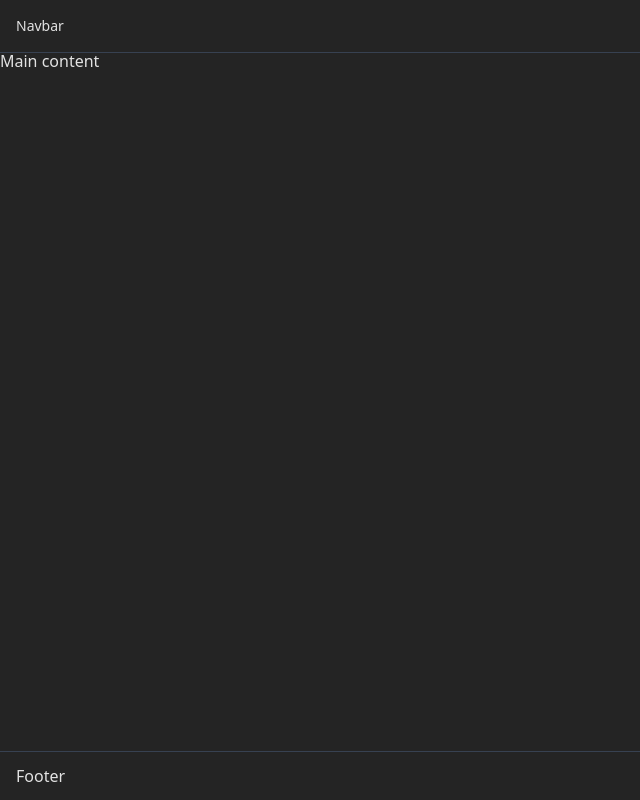
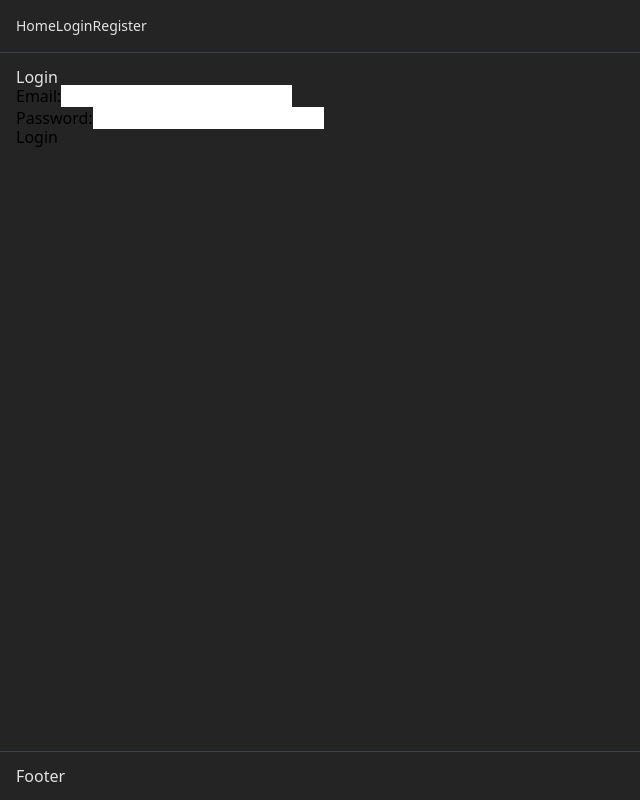
Before and after one commit to whlong1/pantry-vue, a Vue app: page /login in a window 1280 px wide. Shown: the whole page, without its empty margins (0-640 px from the left). Built offline with nearby package versions, Linux system fonts and the light colour scheme; no server answers.

Commit message:
Implement auth and routes

```diff
--- a/package.json
+++ b/package.json
@@ -9,7 +9,9 @@
     "preview": "vite preview"
   },
   "dependencies": {
-    "vue": "^3.4.21"
+    "jwt-decode": "^4.0.0",
+    "vue": "^3.4.21",
+    "vue-router": "^4.3.2"
   },
   "devDependencies": {
     "@vitejs/plugin-vue": "^5.0.4",
--- a/src/App.vue
+++ b/src/App.vue
@@ -1,17 +1,34 @@
+<script setup>
+import { onMounted } from 'vue';
+import { getToken } from './services/tokenService';
+import { auth } from './store/auth';
 
-
-<script setup>
-
+onMounted(() => {
+  const token = getToken();
+  if (token) auth.login(token);
+});
 </script>
 
 <template>
   <div class="flex flex-col h-full">
     <nav class="flex-none w-full p-4 text-sm font-medium items-center justify-between border-b border-gray-700">
-      Navbar
+      <router-link to="/">Home</router-link>
+      <!-- Public Links -->
+      <template v-if="!auth.isAuthenticated">
+        <router-link to="/login">Login</router-link>
+        <router-link to="/register">Register</router-link>
+      </template>
+      <!-- Protected Links -->
+      <template v-if="auth.isAuthenticated">
+        <router-link to="/profile">Profile</router-link>
+        <button @click="auth.logout()">Logout</button>
+      </template>
     </nav>
-    <main>
-      <h1>Main content</h1>
+
+    <main class="p-4">
+      <router-view></router-view>
     </main>
+
     <footer class="flex-none p-4 border-t border-gray-700">
       Footer
     </footer>
--- /dev/null
+++ b/src/components/Counter.vue
@@ -0,0 +1,23 @@
+<script>
+import {ref, computed, defineComponent} from "vue"
+
+export default defineComponent({
+  setup(){
+    const count = ref(0);
+    const inc = () => count.value++;
+    const dec = () => count.value--;
+
+    const count2 = computed(()=>count.value * 2)
+
+    return {count, count2, inc, dec}
+  }
+})
+</script>
+
+<template>
+  <section class="w-full flex flex-row justify-center items-center border border-white">
+    <button @click="inc">+</button>
+    <p>{{count}}</p>
+    <button @click="dec">-</button>
+  </section>
+</template>
--- a/src/main.js
+++ b/src/main.js
@@ -1,5 +1,6 @@
 import { createApp } from 'vue'
 import './assets/styles/tailwind.css'
 import App from './App.vue'
+import router from './router/index'
 
-createApp(App).mount('#app')
+createApp(App).use(router).mount('#app')
--- /dev/null
+++ b/src/pages/Home.vue
@@ -0,0 +1,7 @@
+<template>
+  Home
+</template>
+
+<script>
+export default {}
+</script>
--- /dev/null
+++ b/src/pages/Login.vue
@@ -0,0 +1,50 @@
+<template>
+  <div>
+    <h1>Login</h1>
+    <form @submit.prevent="login" class="text-black">
+      <div>
+        <label for="email">Email:</label>
+        <input type="email" id="email" v-model="form.email" required>
+      </div>
+      <div>
+        <label for="password">Password:</label>
+        <input type="password" id="password" v-model="form.password" required>
+      </div>
+      <button type="submit">Login</button>
+    </form>
+  </div>
+</template>
+
+<script>
+const BASE_URL = `${import.meta.env.VITE_SERVERLESS_URL}/login`;
+console.log(BASE_URL)
+import { auth } from '../store/auth';
+
+export default {
+  data() {
+    return {
+      form: {
+        email: '',
+        password: '',
+      }
+    }
+  },
+  methods: {
+    async login() {
+      const response = await fetch(BASE_URL, {
+        method: 'POST',
+        headers: { 'Content-Type': 'application/json' },
+        body: JSON.stringify(this.form)
+      });
+
+      if (response.ok) {
+        const data = await response.json();
+        auth.login(data.token);
+      } else {
+        const errData = await response.json();
+        console.error('Login Error:', errData);
+      }
+    }
+  }
+}
+</script>
--- /dev/null
+++ b/src/pages/Profile.vue
@@ -0,0 +1,7 @@
+<template>
+  Profile
+</template>
+
+<script>
+export default {}
+</script>
--- /dev/null
+++ b/src/pages/Register.vue
@@ -0,0 +1,50 @@
+<template>
+  <div>
+    <h1>Register</h1>
+    <form @submit.prevent="register" class="text-black">
+      <div>
+        <label for="email">Email:</label>
+        <input type="email" id="email" v-model="form.email" required>
+      </div>
+      <div>
+        <label for="password">Password:</label>
+        <input type="password" id="password" v-model="form.password" required>
+      </div>
+      <button type="submit">Submit</button>
+    </form>
+  </div>
+</template>
+
+<script>
+const BASE_URL = `${import.meta.env.VITE_SERVERLESS_URL}/register`;
+import { auth } from '../store/auth';
+
+export default {
+  data() {
+    return {
+      form: {
+        email: '',
+        password: ''
+      }
+    }
+  },
+  methods: {
+    async register() {
+
+      const response = await fetch(`${BASE_URL}`, {
+        method: 'POST',
+        headers: { 'Content-Type': 'application/json' },
+        body: JSON.stringify(this.form)
+      });
+
+      if (response.ok) {
+        const data = await response.json();
+        auth.login(data.token);
+      } else {
+        const errData = await response.json();
+        console.error('Registration Error:', errData);
+      }
+    }
+  }
+}
+</script>
--- /dev/null
+++ b/src/router/index.js
@@ -0,0 +1,33 @@
+import { createRouter, createWebHistory } from "vue-router";
+import { auth } from "../store/auth";
+
+import Home from "../pages/Home.vue";
+import Login from "../pages/Login.vue";
+import Register from "../pages/Register.vue";
+import Profile from "../pages/Profile.vue";
+
+const router = createRouter({
+  history: createWebHistory(),
+  routes: [
+    // Public Routes:
+    { path: "/", component: Home },
+    { path: "/register", component: Register },
+    { path: "/login", component: Login },
+    // Protected Routes:
+    {
+      path: "/profile",
+      component: Profile,
+      meta: { requiresAuth: true },
+    },
+  ],
+});
+
+router.beforeEach((to, from, next) => {
+  if (to.meta.requiresAuth && !auth.isAuthenticated) {
+    next("/login");
+  } else {
+    next();
+  }
+});
+
+export default router;
--- /dev/null
+++ b/src/services/tokenService.js
@@ -0,0 +1,21 @@
+import { jwtDecode } from "jwt-decode";
+
+export function getToken() {
+  let token = localStorage.getItem('token');
+  if (token) {
+    const payload = jwtDecode(token);
+    if (payload.exp < Date.now() / 1000) {
+      localStorage.removeItem('token');
+      token = null;
+    }
+  }
+  return token;
+};
+
+export function getUserFromToken() {
+  const token = getToken();
+  return token ? jwtDecode(token).user : null;
+};
+
+// React reference:
+// https://github.com/whlong1/hoot-client/blob/main/src/services/tokenService.js
--- /dev/null
+++ b/src/store/auth.js
@@ -0,0 +1,20 @@
+import { reactive } from 'vue';
+import router from '../router';
+
+export const auth = reactive({
+  isAuthenticated: false,
+  setIsAuthenticated(status) {
+    this.isAuthenticated = status
+    console.log("Auth Status:", this.isAuthenticated)
+  },
+  login(token){
+    localStorage.setItem('token', token);
+    this.setIsAuthenticated(true);
+    router.push('/profile');
+  },
+  logout() {
+    localStorage.removeItem("token");
+    this.setIsAuthenticated(false);
+    router.push('/');
+  },
+});
```
Also changed, not shown: 2 other files (tests, documents, lock files or other folders).
